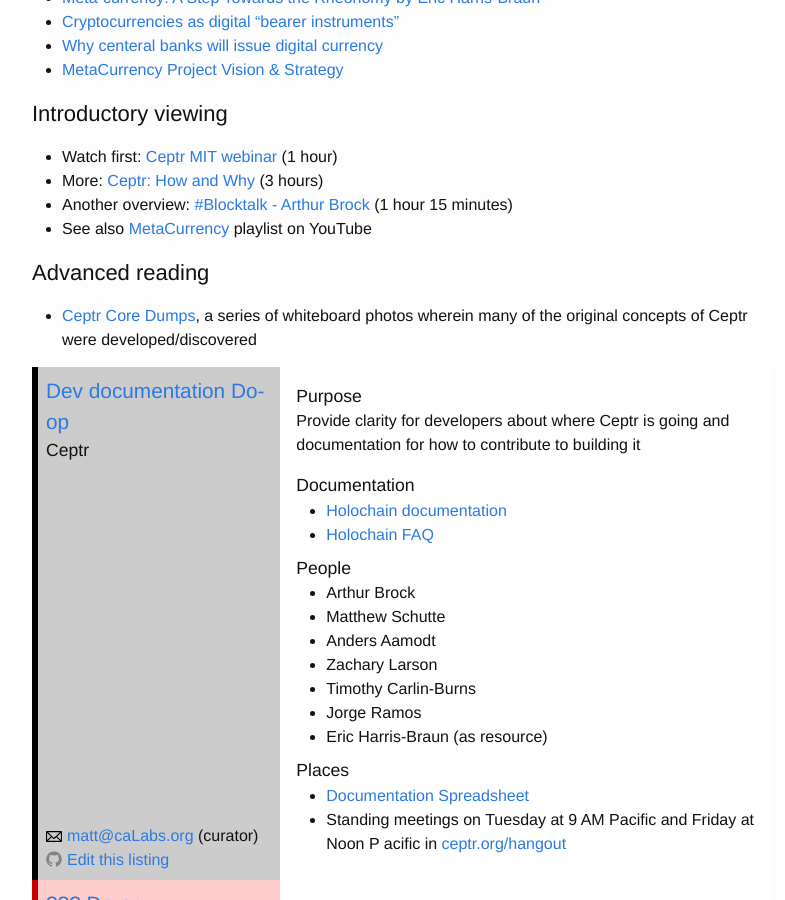
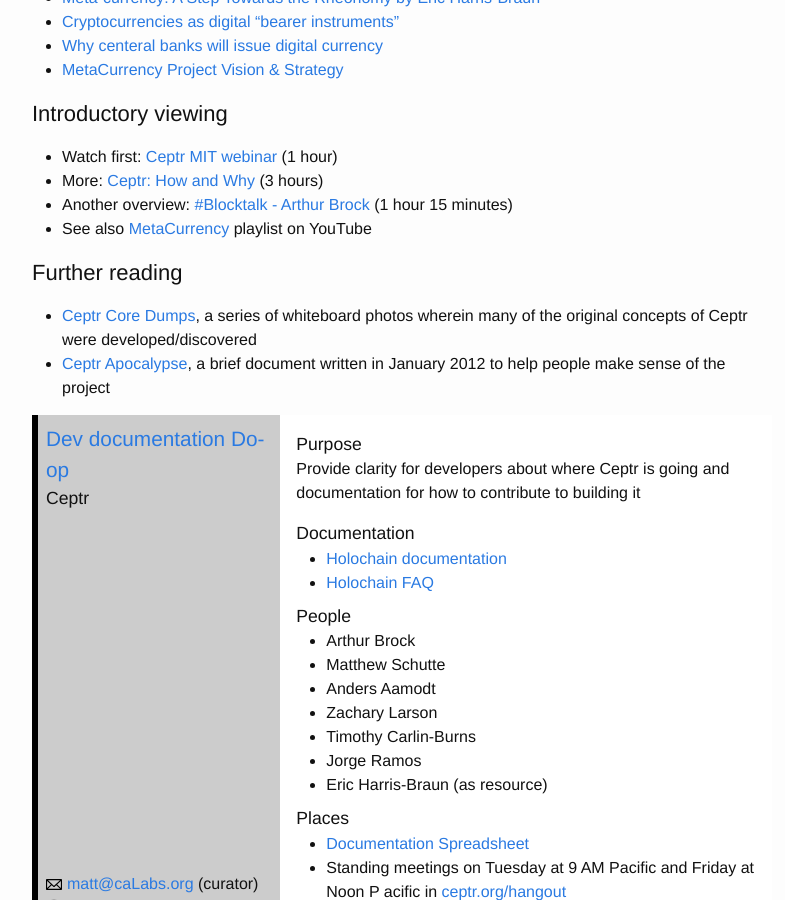
Before and after one commit to coalition-of-invisible-colleges/cic.github.io, a Jekyll site: the page built from _colleges/Ceptr.md, in a window 1280 px wide and 900 px high, scrolled down 424 px. Shown: the whole window, without its empty margins (238-1023 px from the left). Built offline with Jekyll 4.4.1, drawn with Linux system fonts in a browser that asks for light colours.

Commit message:
Added Ceptr Apocalypse link

```diff
--- a/_colleges/Ceptr.md
+++ b/_colleges/Ceptr.md
@@ -17,12 +17,12 @@ Information for the MetaCurrency Project overall has been listed under the Holog
 * [Why centeral banks will issue digital currency](https://medium.com/chain-inc/why-central-banks-will-issue-digital-currency-5fd9c1d3d8a2#.4yvu0cbwb)
 * [MetaCurrency Project Vision & Strategy](http://metacurrency.org/portfolio-item/metacurrency-project-vision-strategy/)
 
-
 ### Introductory viewing
 * Watch first: [Ceptr MIT webinar](http://ceptr.org/2015/09/24/mitkit-ceptr-webinar/) (1 hour)
 * More: [Ceptr: How and Why](https://www.youtube.com/watch?v=Y9ZhswdOm14) (3 hours)
 * Another overview: [#Blocktalk - Arthur Brock](https://www.youtube.com/watch?v=2ppk_mJxckg&app=desktop) (1 hour 15 minutes)
 * See also [MetaCurrency](https://www.youtube.com/playlist?list=PLF35F5FA98C7DBB65) playlist on YouTube
 
-### Advanced reading
+### Further reading
 * [Ceptr Core Dumps](http://ceptr.wagn.org/Our_Core_Dumps), a series of whiteboard photos wherein many of the original concepts of Ceptr were developed/discovered
+* [Ceptr Apocalypse](https://docs.google.com/document/d/1b2sS4eYR5ShVtcVmPdOMUlVIp26fwSqkZBoepzMdzrU/edit), a brief document written in January 2012 to help people make sense of the project
```
